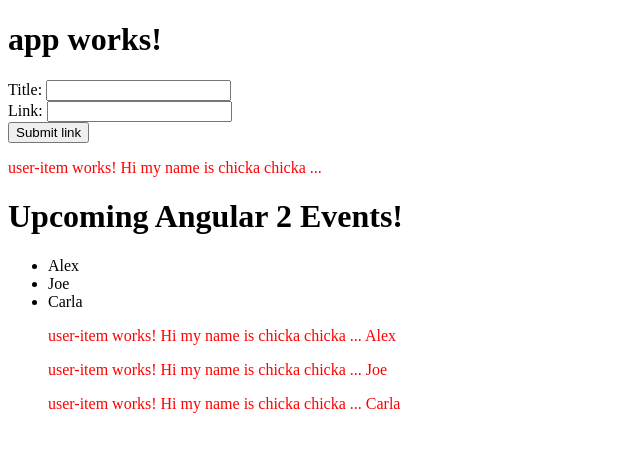
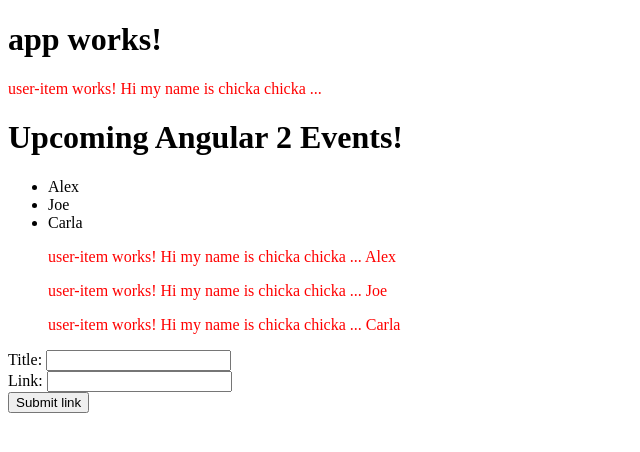
Before and after one commit to Abott1222/AngularTest, an Angular app: page / in a window 1280 px wide. Shown: the top 452 px of the page, without its empty margins (0-640 px from the left). Built offline with nearby package versions, Linux system fonts and the light colour scheme.

Commit message:
added button that uses reference to component

```diff
--- a/src/app/app.component.html
+++ b/src/app/app.component.html
@@ -1,6 +1,11 @@
 <h1>
   {{title}}
 </h1>
+
+<app-user-item></app-user-item>
+<app-event-list>
+</app-event-list>
+<app-user-list #list></app-user-list>
 <div class = "appConents">
   <form class = "ui large form segment">
     <div class="field">
@@ -12,9 +17,5 @@
       <input name = "link" #newlink />
     </div>
   </form>
-  <button (click)="AddArticle(newtitle,newlink)"> Submit link </button>
+  <button (click)="list.AddArticle(newtitle)"> Submit link </button>
 </div>
-
-<app-user-item></app-user-item>
-<app-event-list></app-event-list>
-<app-user-list></app-user-list>
--- a/src/app/app.component.ts
+++ b/src/app/app.component.ts
@@ -8,10 +8,5 @@
 export class AppComponent {
   title = 'app works!';
 
-  AddArticle(title: HTMLInputElement, link:HTMLInputElement):boolean {
-    //console.log(`Adding title ${title.value} and link $(link.value)`);
-    console.log(title.value,link.value);
 
-    return false;
-  }
 }
--- a/src/app/user-list/user-list.component.html
+++ b/src/app/user-list/user-list.component.html
@@ -1,7 +1,7 @@
 <ul>
   <li *ngFor = 'let name of names'> {{name}} </li>
   <!-- Result of loop element gets assigned to name which is the input var -->
-  <app-user-item
+  <app-user-item #list
     *ngFor = 'let nameOfUserFromList of names'
     [name] = 'nameOfUserFromList'>
   </app-user-item>
--- a/src/app/user-list/user-list.component.ts
+++ b/src/app/user-list/user-list.component.ts
@@ -6,14 +6,23 @@
   styleUrls: ['./user-list.component.css']
 })
 export class UserListComponent implements OnInit {
-  names: Array<string>;ss
+  names: Array<string>;
   mine: string;
+  @Input() newData: string;
 
   constructor() {
     this.names = ['Alex', 'Joe', 'Carla'];
     this.mine = this.names[0];
   }
 
+  AddArticle(title: HTMLInputElement, link:HTMLInputElement):boolean {
+    //console.log(`Adding title ${title.value} and link $(link.value)`);
+    this.names.push(title.value);
+
+
+    return false;
+  }
+
   ngOnInit() {
   }
 
```
